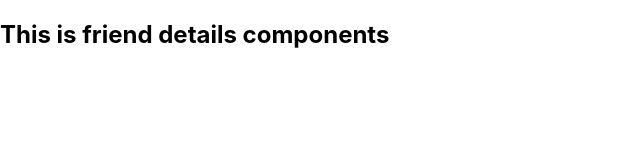
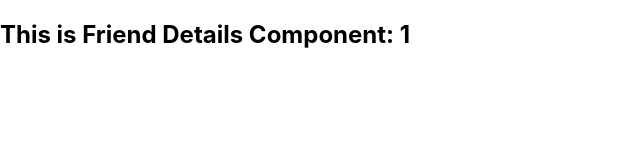
Before and after one commit to mdshahnewaz4767/react-router-practice, a React (Create React App) app: page /friend/1 in a window 1280 px wide. Shown: the top 160 px of the page, without its empty margins (0-640 px from the left). Built offline with nearby package versions, Linux system fonts and the light colour scheme.

Commit message:
create route parameter and read from route parameter

```diff
--- a/src/components/FriendDetails/FriendDetails.js
+++ b/src/components/FriendDetails/FriendDetails.js
@@ -1,9 +1,11 @@
 import React from 'react';
+import { useParams } from 'react-router';
 
 const FriendDetails = () => {
+    const {friendId} = useParams();
     return (
         <div>
-            <h2>This is friend details components</h2>
+            <h2>This is Friend Details Component: {friendId}</h2>
         </div>
     );
 };
```
